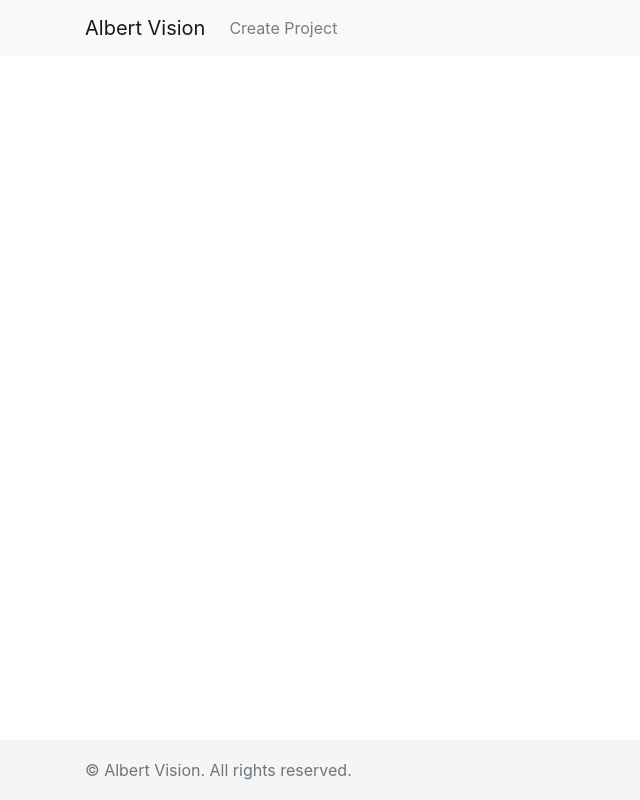
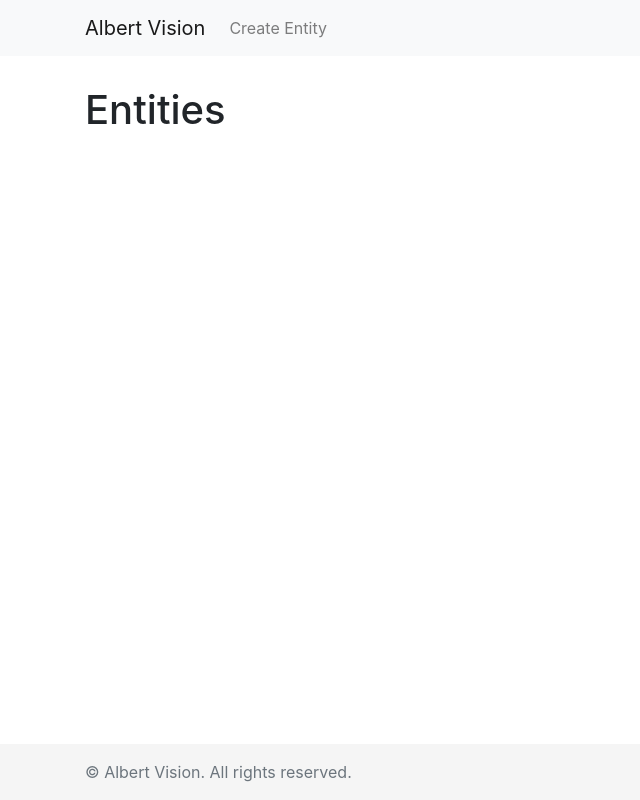
Before and after one commit to albert-vision/ui, a Vue app: page /entities in a window 1280 px wide. Shown: the whole page, without its empty margins (0-640 px from the left). Built offline with nearby package versions, Linux system fonts and the light colour scheme.

Commit message:
Create entities.

```diff
--- a/index.html
+++ b/index.html
@@ -1,5 +1,5 @@
 <!DOCTYPE html>
-<html>
+<html class="h-100">
   <head>
     <meta charset="utf-8">
     <meta name="viewport" content="width=device-width,initial-scale=1.0">
--- a/src/assets/scss/main.scss
+++ b/src/assets/scss/main.scss
@@ -1,17 +1,27 @@
 @import "../../../node_modules/bootstrap/scss/bootstrap";
 
 body {
-  margin-bottom: 60px;
+  &,
+  #app,
+  #app > div {
+    @extend .h-100;
+  }
+}
+
+.page-header {
+  margin-bottom: 30px;
+}
+
+.action-buttons {
+  position: absolute;
+  top: 0;
+  left: 100%;
+  width: 100%;
 }
 
 #header-main {
   margin-bottom: 30px;
 }
 #footer-main {
-  position: absolute;
-  bottom: 0;
-  width: 100%;
-  height: 60px;
-  line-height: 60px;
   background-color: #f5f5f5;
 }
--- a/src/components/entity-form.vue
+++ b/src/components/entity-form.vue
@@ -1,44 +1,52 @@
 <template>
-  <div>
-    <h3>Create Entity</h3>
+    <div class="col col-md-6 m-auto">
+        <h3 class="page-header">Create Entity</h3>
         <form action>
-      <input type="text" placeholder="Entity name" v-model="newEntity.name">
-      <p>Properties</p>
-      <div>
-        <select v-model="newProperty.type">
-          <option :selected="true">Select type</option>
+            <div class="form-group">
+                <input type="text" placeholder="Entity name" v-model="newEntity.name" class="form-control" />
+            </div>
+            <h5 class="mt-5">Properties</h5>
+            <hr>
+            <div v-for="(property, index) in newEntity.properties" :key="property.label" class="form-group">
+                <div class="row">
+                    <div class="col">
+                        <select v-model="property.type" id="type" class="form-control">
+                            <option value="0" disabled>Select type</option>
                             <option v-for="type in baseTypes" :key="type.label" :value="type">{{ type.label }}</option>
                         </select>
-        <input type="checkbox" v-model="newProperty.multiple">Multiple
-        <input type="text" v-model="newProperty.name" placeholder="Property name">
-        <button @click.prevent="addProperty()">Add Property</button>
+                        <label class="form-text">
+                            <input type="checkbox" v-model="property.multiple">
+                            List
+                        </label>
                     </div>
-      <div v-for="property in newEntity.properties" :key="property.name">
-        <select disabled>
-          <option v-for="type in baseTypes" :key="type.label">{{ type.label }}</option>
-        </select>
-        <input type="text" :value="property.name" disabled>
-        <button @click.prevent="removeProperty()">Remove</button>
+                    <div class="col-8">
+                        <input type="text" v-model="property.name" class="form-control" placeholder="Property name">
+                        <div class="action-buttons">
+                            <button @click.prevent="removeProperty(index)" class="btn btn-danger">X</button>
                         </div>
-      <br>
-      <button @click.prevent="createEntity()">Save Entity</button>
+
+                    </div>
+                </div>
+            </div>
+            <div class="form-group">
+                <button @click.prevent="addProperty()" class="btn btn-outline-secondary">Add New Property</button>
+                <button class="btn btn-primary" @click.prevent="createEntity()">Save Entity</button>
+            </div>
         </form>
     </div>
 </template>
 
 
 <script>
-import { CREATE_PROPERTY, CREATE_ENTITY, CHANGE_STEP } from '@/store/modules/projects'
+    import {CHANGE_STEP, CREATE_ENTITY, CREATE_PROPERTY} from '@/store/modules/projects'
 
     export default {
         data() {
             return {
-      newProperty: {
-
-      },
+                newProperty: {},
                 newEntity: {
                     name: '',
-        properties: [],
+                    properties: [{}],
 
                 }
             }
@@ -51,18 +59,18 @@ export default {
         },
         methods: {
             addProperty() {
-      this.$data.newEntity.properties.push(this.$data.newProperty)
+                // todo validation
+
+                this.$data.newEntity.properties.push({})
                 this.$data.newProperty = {}
             },
-    removeProperty() {
+            removeProperty(index) {
+                this.$data.newEntity.properties.splice(index, 1);
             },
             createEntity() {
-      this.$store.dispatch(CREATE_ENTITY, this.$data.newEntity)
-      this.$data.newEntity = {
-        name: '',
-        properties: [],
-
-      }
+                this.$store.dispatch(CREATE_ENTITY, this.newEntity)
+                // this.$store.dispatch(CHANGE_STEP, 3)
+                this.$router.push({name: 'entities.list'})
 
             }
         }
--- /dev/null
+++ b/src/components/entity-single.vue
@@ -0,0 +1,20 @@
+<template>
+    <div class="card">
+        <div class="card-body">
+            <h5 class="card-title"></h5>
+            <h6 class="card-subtitle mb-2 text-muted">{{ entity.name }}</h6>
+        </div>
+    </div>
+</template>
+
+<script>
+    export default {
+        props: [
+            'entity'
+        ]
+    }
+</script>
+
+<style scoped>
+
+</style>
--- /dev/null
+++ b/src/components/footer.vue
@@ -0,0 +1,11 @@
+<template>
+    <footer id="footer-main" class="mt-auto py-3 ">
+        <p class="container text-muted m-0 mx-auto">
+            &copy; Albert Vision. All rights reserved.
+        </p>
+    </footer>
+</template>
+
+<script>
+    export default {}
+</script>
--- a/src/components/navigation.vue
+++ b/src/components/navigation.vue
@@ -9,7 +9,7 @@
     <nav class="collapse navbar-collapse" id="navbarSupportedContent">
       <ul class="navbar-nav my-lg-0-right">
         <li class="nav-item">
-          <router-link :to="{ name: 'projects.create' }" class="nav-link">Create Project</router-link>
+          <router-link :to="{ name: 'entities.create' }" class="nav-link">Create Entity</router-link>
         </li>
       </ul>
     </nav>
--- a/src/layouts/master.vue
+++ b/src/layouts/master.vue
@@ -1,23 +1,21 @@
 <template>
-  <div>
-    <navigation></navigation>
-    <router-view/>
-    <footer id="footer-main">
-      <p class="container text-muted">
-        &copy; Albert Vision. All rights reserved.
-      </p>
-    </footer>
+  <div class="d-flex flex-column flex-shrink-0">
+    <main>
+      <navigation></navigation>
+      <router-view/>
+    </main>
+    <footerMain/>
   </div>
 </template>
 
 <script>
 import navigation from "@/components/navigation.vue"
-//import Footer from "~/components/Footer.vue"
+import footerMain from "@/components/footer.vue"
 
 export default {
   components: {
     navigation,
-    //   Footer
+      footerMain
   },
 }
 </script>
--- /dev/null
+++ b/src/pages/entities/list.vue
@@ -0,0 +1,32 @@
+<template>
+    <div class="container">
+        <h1 class="page-header">Entities</h1>
+        <div class="row">
+            <div class="col-3" v-for="entity in entities">
+                <entity-single :entity="entity"></entity-single>
+            </div>
+        </div>
+    </div>
+</template>
+
+<script>
+    import enitySingle from '@/components/entity-single'
+    import EntitySingle from "../../components/entity-single";
+
+    export default {
+        name: "list",
+        components: {EntitySingle},
+        data() {
+            return {}
+        },
+        computed: {
+            entities() {
+                return this.$store.getters.newProject.entities
+            }
+        }
+    }
+</script>
+
+<style scoped>
+
+</style>
--- a/src/pages/projects/create.vue
+++ b/src/pages/projects/create.vue
@@ -1,7 +1,6 @@
 <template>
   <div id="wrapper">
     <section class="container">
-      <h1>Create Project</h1>
       <project-form></project-form>
     </section>
   </div>
--- a/src/router/index.js
+++ b/src/router/index.js
@@ -13,6 +13,7 @@ import login from '@/pages/auth/login'
 import home from '@/pages/home'
 
 import createProject from '@/pages/projects/create'
+import listEntities from '@/pages/entities/list'
 
 Vue.use(Router)
 
@@ -24,6 +25,7 @@ export default new Router({
     { path: '/register', name: 'register', component: register, beforeEnter: guest},
     { path: '/login', name: 'login', component: login, beforeEnter: guest},
 
-    { path: '/projects/create', name: 'projects.create', component: createProject },
+    { path: '/entities', name: 'entities.list', component: listEntities },
+    { path: '/entities/create', name: 'entities.create', component: createProject },
   ]
 })
--- a/src/store/modules/projects.js
+++ b/src/store/modules/projects.js
@@ -38,7 +38,7 @@ const actions = {
 
   CHANGE_STEP: ({commit}, step) => {
     commit(CHANGE_STEP, step)
-  }
+  },
 }
 
 const mutations = {
```
Also changed, not shown: 1 other file (tests, documents, lock files or other folders). Lines whose indentation alone changed are shown as unchanged.
